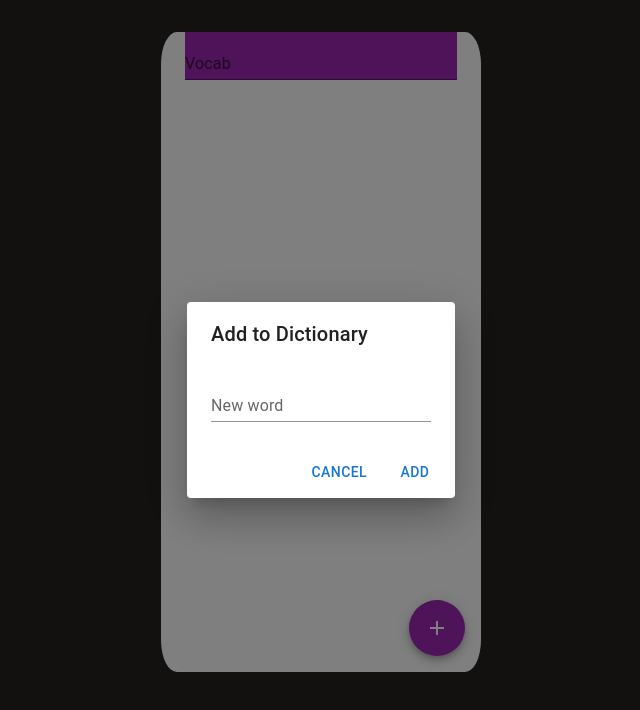
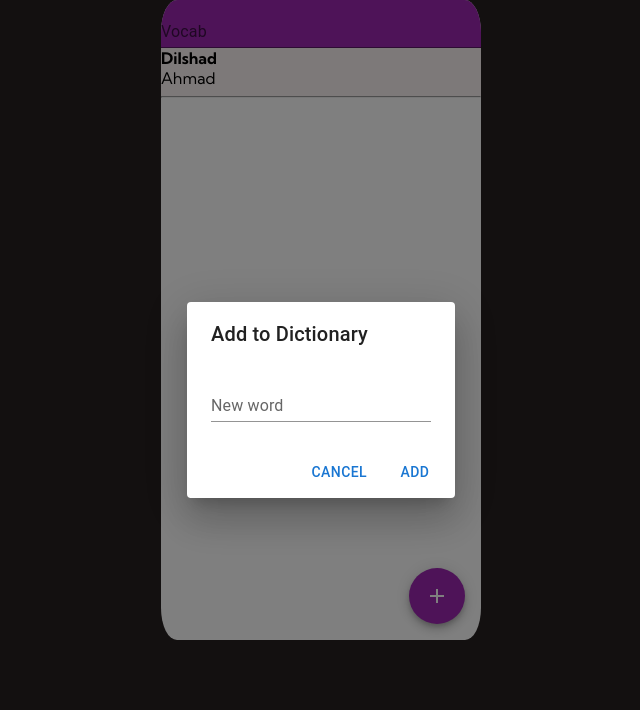
Before and after one commit to dilshad09/dictionaryApp, a React (Create React App) app in the folder client/: page / in a window 1280 px wide. Both pictures are taken after a click on the button "add". Shown: the top 710 px of the page, without its empty margins (319-959 px from the left). Built offline with nearby package versions, Linux system fonts and the light colour scheme; no server answers.

Commit message:
backend succesfully added to frontend

```diff
--- a/client/src/App.js
+++ b/client/src/App.js
@@ -1,12 +1,14 @@
 import './App.css';
 import Body from './components/Body/Body';
-
+import MeaningList from './components/MeaningList/MeaningList'
 
 function App() {
 
   return (
     <div className="App">
+
       <Body/>
+
     </div>
   );
 }
--- a/client/src/components/AddWord/AddWord.jsx
+++ b/client/src/components/AddWord/AddWord.jsx
@@ -1,10 +1,7 @@
 
 
-import { useState } from 'react';
-
-// import Header from './components/Header/Header';
-// import MeaningList from './components/MeaningList/MeaningList';
-
+import { useState, useEffect } from 'react';
+import axios from 'axios'
 import Button from '@mui/material/Button';
 import TextField from '@mui/material/TextField';
 import Dialog from '@mui/material/Dialog';
@@ -13,42 +10,10 @@ import DialogContent from '@mui/material/DialogContent';
 import DialogTitle from '@mui/material/DialogTitle';
 import Fab from '@mui/material/Fab';
 import AddIcon from '@mui/icons-material/Add';
-// function AddWord() {
-//   const [word, setWord] = useState("")
-//   const [meanings, setMeanings] = useState([])
-
-//   const dictionaryApi = async()=>{
-//   try {
-//     const data = await axios.get(`https://api.dictionaryapi.dev/api/v2/entries/${category}/${word}`)
-//     setMeanings(data.data)
-
-//   } catch (error) {
-//     console.log(error)
-//   }
-//   }
-
-//   const postData =async ()=>{
-//     await axios.post("http://localhost:5000/dictionary",{
-//       word:meanings[0].word,
-//       meaning:meanings[0].meanings[0].definitions.map((def)=>def.definition)
-//     }).then(res=>console.log("post", res))
-//   }
-//   useEffect(()=>{
-//     dictionaryApi()
-//     postData()
-//   },[word])
-
-// {/*
-//      <Header category={category} setCategory={setCategory} word={word} setWord={setWord}/>
-//        { meanings && <MeaningList word={word} category={category} meanings={meanings}/>} */}
-
-
-//      {/*  */}
-
-
-
 
 export default function FormDialog() {
+    const [word, setWord] = useState("")
+  const [meanings, setMeanings] = useState([])
   const [open, setOpen] = useState(false);
 
   const handleClickOpen = () => {
@@ -58,15 +23,35 @@ export default function FormDialog() {
   const handleClose = () => {
     setOpen(false);
   };
+   const addToDictionary = async()=>{
+  try {
+    const data = await axios.get(`https://api.dictionaryapi.dev/api/v2/entries/en/${word}`)
+    setMeanings(data.data)
 
+    console.log("data", data)
+  } catch (error) {
+    console.log(error)
+  }
+  }
+
+
+
+    const postDataToMongoDB =async ()=>{
+    await axios.post("http://localhost:5000/dictionary",{
+      word:meanings[0].word,
+      meaning:meanings[0].meanings[0].definitions.map((def)=>def.definition)
+    }).then(res=>console.log("post", res))
+  }
+
+  useEffect(()=>{
+    postDataToMongoDB()
+  },[meanings])
   return (
     <div>
-
-
-     {/* add new words in dictionary button */}
-      <Fab size="large" color="secondary" aria-label="add" onClick={handleClickOpen} style={{position:"absolute", bottom:"1rem", right:"1rem"}}>
+         <Fab size="large" color="secondary" aria-label="add" onClick={handleClickOpen} style={{position:"absolute", bottom:"1rem", right:"1rem"}}>
           <AddIcon />
           </Fab>
+
       <Dialog open={open} onClose={handleClose}>
         <DialogTitle>Add to Dictionary</DialogTitle>
         <DialogContent>
@@ -78,17 +63,19 @@ export default function FormDialog() {
             type="text"
             fullWidth
             variant="standard"
+
+            value={word || ""}
+            onChange={(e)=>setWord(e.target.value)}
           />
         </DialogContent>
         <DialogActions>
           <Button onClick={handleClose}>Cancel</Button>
-          <Button onClick={handleClose}>Add</Button>
+          <Button onClick={()=>{
+            addToDictionary()
+            setWord("")
+          }}>Add</Button>
         </DialogActions>
       </Dialog>
     </div>
   );
   }
-
-
-
-// export default AddWord;
--- a/client/src/components/Body/Body.css
+++ b/client/src/components/Body/Body.css
@@ -0,0 +1,11 @@
+.body{
+    width: 25vw;
+    height: 80vh;
+    margin: auto;
+    border-radius: 5%;
+    background-color: white;
+    overflow-x: hidden;
+    overflow-y: scroll;
+    scrollbar-width:thin;
+    position: relative;
+}
--- a/client/src/components/Body/Body.jsx
+++ b/client/src/components/Body/Body.jsx
@@ -1,16 +1,19 @@
 import React from 'react'
+import "./Body.css"
 import { Container } from '@mui/material';
 import Headers from '../Header/Header'
 import FormDialog from '../AddWord/AddWord'
+import MeaningList from '../MeaningList/MeaningList'
 const Body = () => {
   return (
-    <>
-      <Container style={{backgroundColor:"white",width:"25vw", height:"80vh", position:"relative", borderRadius:"5%", marginTop:"2rem"}}>
+    <div className='body'>
+      <div className='container'>
           <Headers/>
+          <MeaningList />
           <FormDialog/>
-      </Container>
+      </div>
 
-    </>
+    </div>
   )
 }
 
--- a/client/src/components/MeaningList/MeaningList.css
+++ b/client/src/components/MeaningList/MeaningList.css
@@ -0,0 +1,4 @@
+.meaning-item{
+    background-color: rgb(251, 242, 242);
+    text-align: left;
+}
--- a/client/src/components/MeaningList/MeaningList.jsx
+++ b/client/src/components/MeaningList/MeaningList.jsx
@@ -1,21 +1,38 @@
-import React from 'react'
+import React, { useEffect, useState } from 'react'
+import './MeaningList.css'
+const MeaningList = ({word, meanings}) => {
+    const [data, setData] = useState([{
+      word:"Dilshad",
+      meaning:"Ahmad"
+    }])
+  const fetchDataFromMongoDB = ()=>{
+       fetch("http://localhost:5000/dictionary").then(response=>response.json()).then(res=>{
+         setData(res)
+         console.log("res",res)
+       })
+  }
 
-const MeaningList = ({word, meanings}) => {
-  console.log(meanings)
+  const handleDetails = (e)=>{
+    console.log("details")
+  }
+
+  useEffect(()=>{
+    fetchDataFromMongoDB()
+    console.log("data",data[0].word)
+  },[])
   return (
     <>
      <div className='meanings'>
-         {word === '' ? <span className='subTitle'>Start by typing a word in Search</span>:(
-             meanings.map(({meanings})=> meanings.map(({definitions})=>definitions.map((meaning)=>{
-                 return (
-                   <>
-                    <div>{meaning.definition}</div>
-                     <hr />
-                     {meaning.example && <span><b>example :</b> {meaning.example} </span>}
-                   </>
-                 )
-             })))
-         )}
+        {data ? data.map((item,i)=>{
+          return <div key={i} className="meaning-item" onClick={(e)=>handleDetails(e)}>
+           <div><b>{item.word}</b></div>
+           <div>{item.meaning}</div>
+           <hr />
+          </div>
+        })
+        :
+         <div>Dilshad</div>
+        }
      </div>
     </>
   )
```
